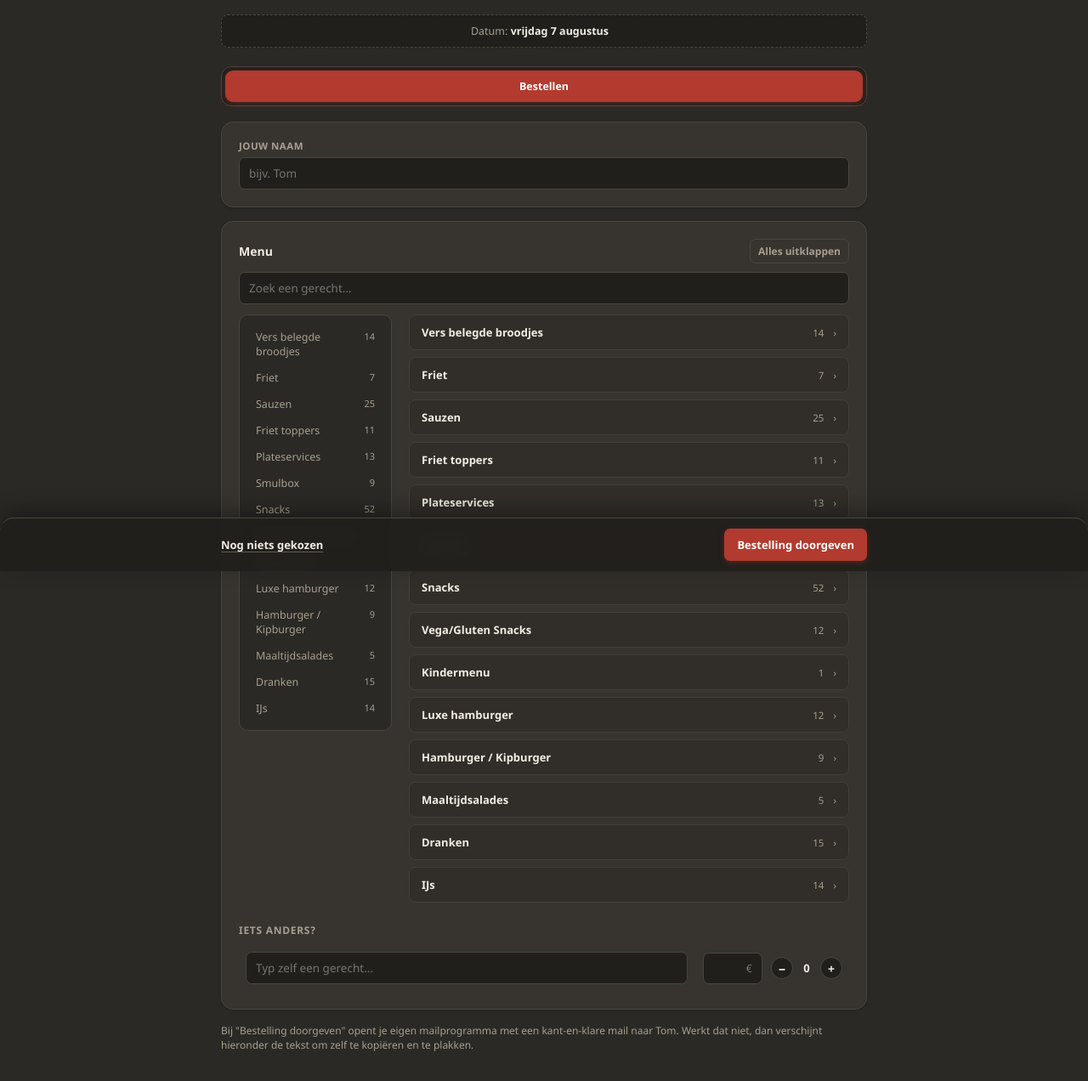
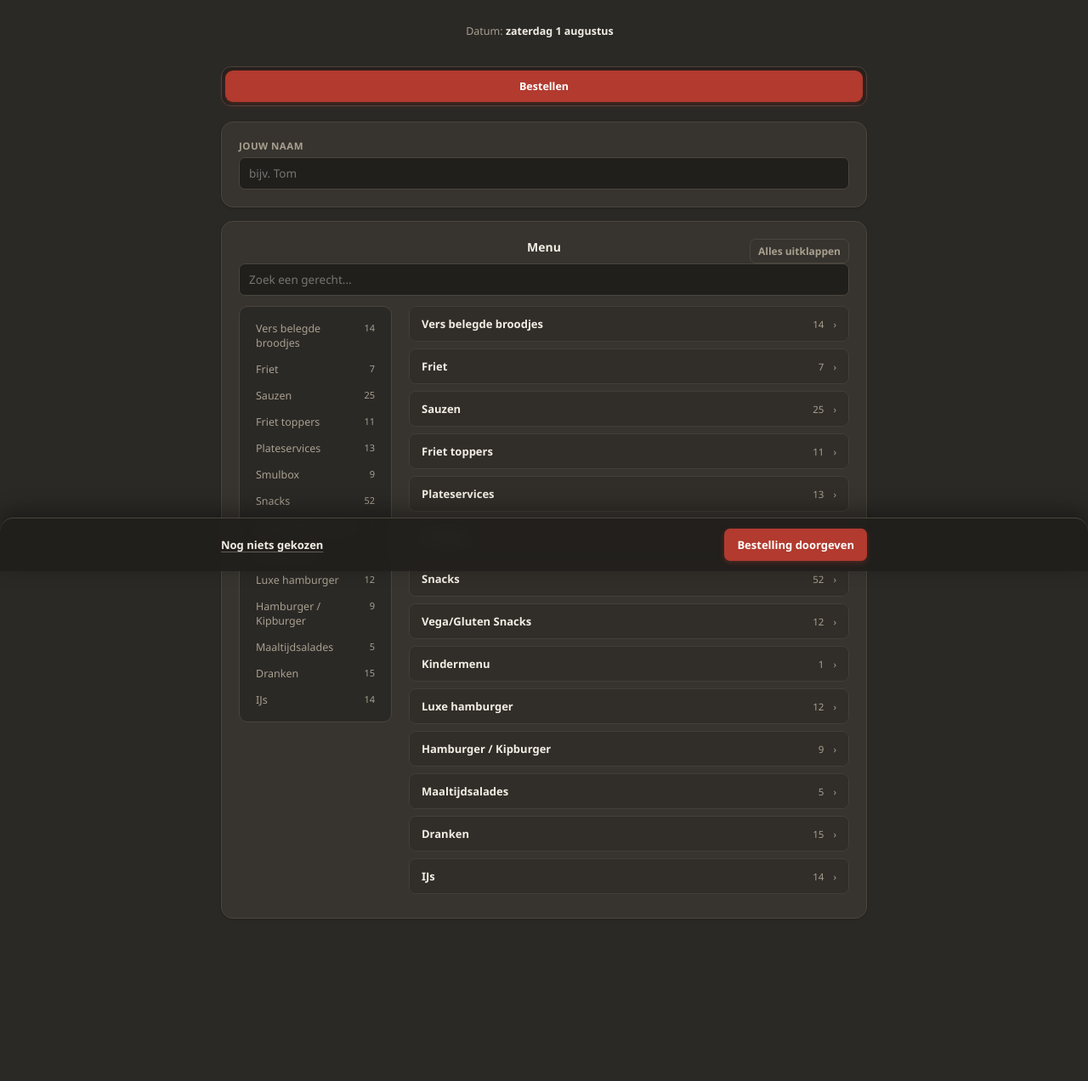
Before and after one commit to TomKruisselbrink/Anderz-bestellingen, a plain HTML site: page index.html in a window 1280 px wide. Shown: the part 128-1400 px from the top of the page at 85% size. After the commit the page ends 1355 px from the top, so only its background shows below. Drawn offline with Linux system fonts and the light colour scheme.

Commit message:
Add files via upload

```diff
--- a/index.html
+++ b/index.html
@@ -90,7 +90,7 @@
 
   .round-banner{
     display:flex; justify-content:center; align-items:center; gap:10px;
-    background:#211f1c; border:1px dashed var(--panel-border); border-radius:8px;
+    background:var(--bg-desk); border:1px solid var(--bg-desk); border-radius:8px;
     padding:10px 14px; font-size:12.5px; color:var(--muted); margin-bottom:16px;
   }
   .round-banner b{ color:#f1ede4; }
@@ -288,17 +288,17 @@
     </div>
 
     <div class="panel" id="menuPanel">
-      <div style="display:flex; justify-content:space-between; align-items:center; margin-bottom:10px;">
+      <div style="position:relative; text-align:center; margin-bottom:10px;">
         <h2 style="margin:0">Menu</h2>
-        <button class="btn-ghost btn-sm" onclick="toggleAllCategories()" id="toggleAllBtn">Alles uitklappen</button>
+        <button class="btn-ghost btn-sm" onclick="toggleAllCategories()" id="toggleAllBtn" style="position:absolute; top:0; right:0;">Alles uitklappen</button>
       </div>
       <input type="text" id="menuSearch" placeholder="Zoek een gerecht..." oninput="filterMenu()" style="margin-bottom:12px;">
       <div class="menu-layout">
         <nav id="catNav" class="cat-nav"></nav>
         <div id="menuList" class="menu-list-col"></div>
       </div>
-      <h3>Iets anders?</h3>
-      <div class="menu-row">
+      <h3 style="display:none">Iets anders?</h3>
+      <div class="menu-row" style="display:none">
         <input type="text" id="customName" class="nm" placeholder="Typ zelf een gerecht..." style="flex:1; margin-right:8px;">
         <input type="text" id="customPrice" class="pr" placeholder="€" style="width:70px;" oninput="updateStickySummary()">
         <div class="qty">
@@ -309,7 +309,7 @@
       </div>
     </div>
 
-    <div class="who-filled">Bij "Bestelling doorgeven" opent je eigen mailprogramma met een kant-en-klare mail naar Tom. Werkt dat niet, dan verschijnt hieronder de tekst om zelf te kopiëren en te plakken.</div>
+    <div class="who-filled" style="display:none">Bij "Bestelling doorgeven" opent je eigen mailprogramma met een kant-en-klare mail naar Tom. Werkt dat niet, dan verschijnt hieronder de tekst om zelf te kopiëren en te plakken.</div>
 
     <div class="panel" id="mailFallback" style="display:none">
       <h2>Mail niet vanzelf geopend?</h2>
@@ -516,6 +516,9 @@ function nextFriday(){
   d.setDate(d.getDate() + diff);
   return d.toISOString().slice(0,10);
 }
+function today(){
+  return new Date().toISOString().slice(0,10);
+}
 function fmtDate(iso){
   const d = new Date(iso + 'T00:00:00');
   return d.toLocaleDateString('nl-NL', { weekday:'long', day:'numeric', month:'long' });
@@ -571,9 +574,9 @@ document.querySelectorAll('.tab').forEach(tab=>{
 // ---------- init ----------
 async function ensureCurrentRound(){
   let rk = await sGet('anderz-round-active', true);
-  const today = new Date().toISOString().slice(0,10);
-  if(!rk || rk < today){
-    rk = nextFriday();
+  const todayStr = today();
+  if(!rk || rk < todayStr){
+    rk = todayStr;
     await sSet('anderz-round-active', rk, true);
   }
   return rk;
```
